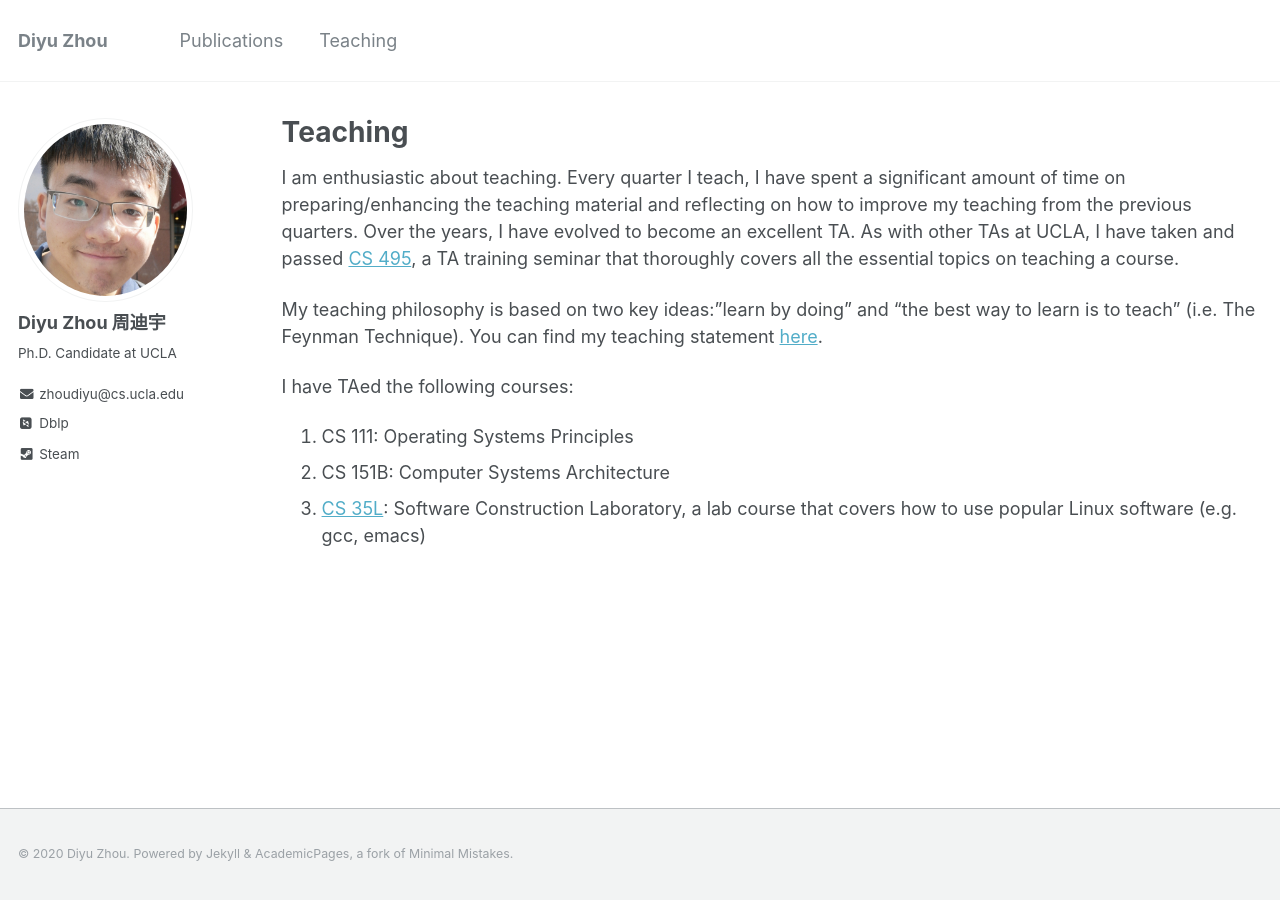
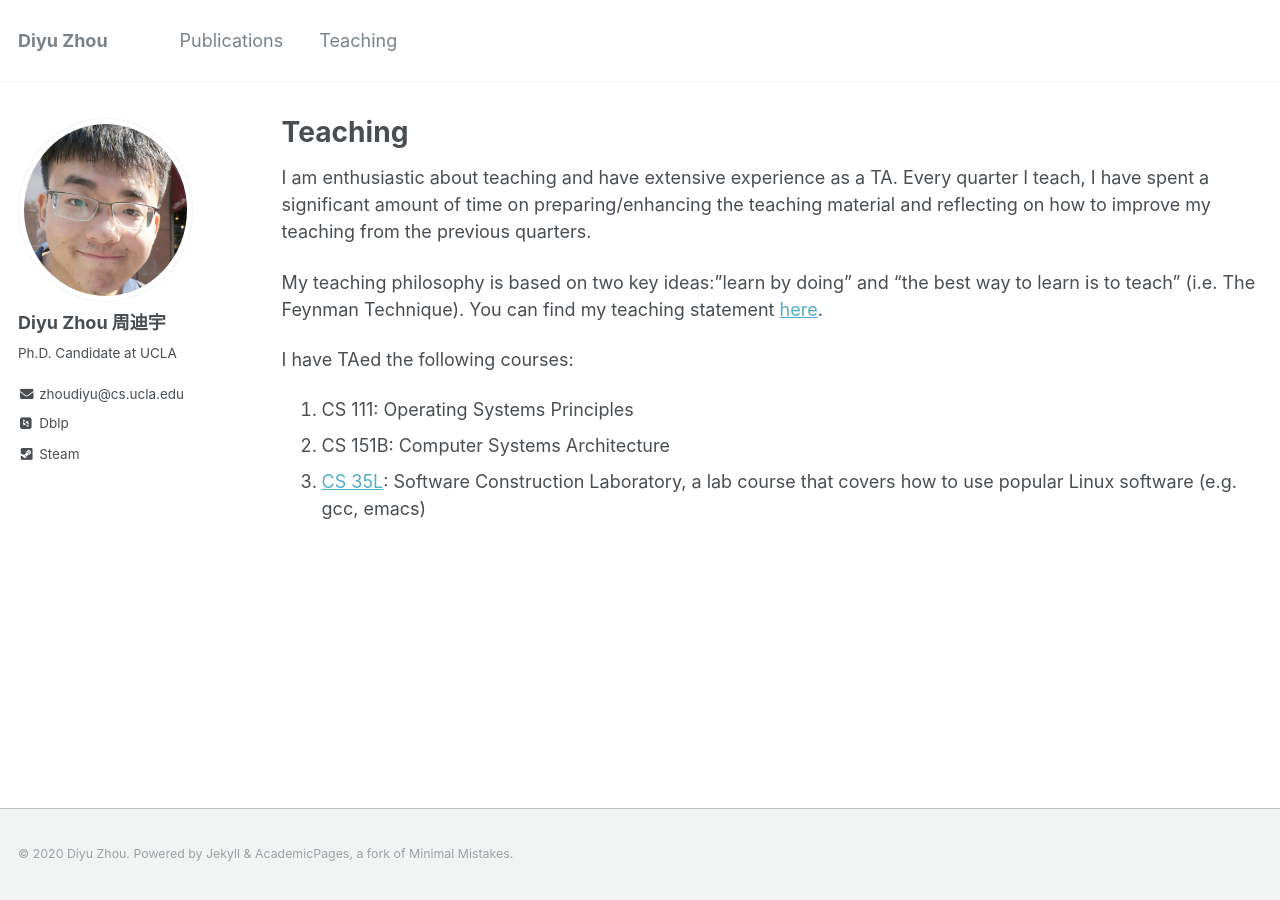
Before and after one commit to zhou-diyu/zhou-diyu.github.io, a Jekyll site: the page built from _pages/teaching.md, in a window 1280 px wide. Built offline with Jekyll 4.4.1, drawn with Linux system fonts in a browser that asks for light colours; some web fonts are replaced.

Commit message:
Update teaching.md

```diff
--- a/_pages/teaching.md
+++ b/_pages/teaching.md
@@ -4,9 +4,7 @@ title: "Teaching"
 permalink: /teaching/
 author_profile: true
 ---
-I am enthusiastic about teaching. Every quarter I teach, I have spent a significant amount of time on preparing/enhancing the teaching material and reflecting on how to
-improve my teaching from the previous quarters. Over the years, I have evolved to become an excellent TA. As with other TAs at UCLA, I have taken and passed [CS 495](http://web.cs.ucla.edu/classes/fall03/cs495/syllabus.html), a
-TA training seminar that thoroughly covers all the essential topics on teaching a course.
+I am enthusiastic about teaching and have extensive experience as a TA. Every quarter I teach, I have spent a significant amount of time on preparing/enhancing the teaching material and reflecting on how to improve my teaching from the previous quarters.
 
 My teaching philosophy is based on two key ideas:"learn by doing" and "the best way to learn is to teach" (i.e. The Feynman Technique). You can find my teaching statement [here](/file/teach-statement.pdf).
 
```
